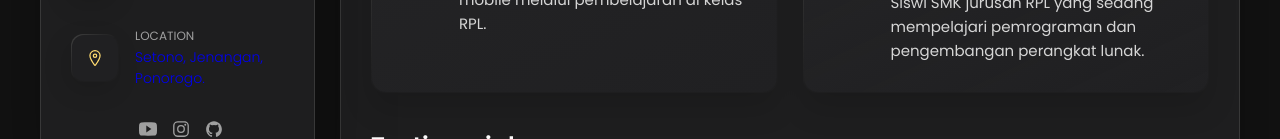
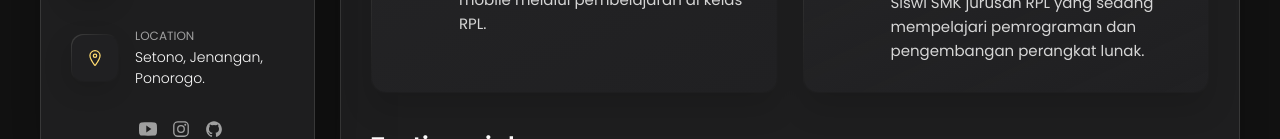
Before and after one commit to alifaaurina/Portofolio, a plain HTML site: page index.html in a window 1280 px wide. Shown: the part 767-906 px from the top of the page. Drawn offline with nearby package versions, Linux system fonts and the light colour scheme.

Commit message:
Update index.html

```diff
--- a/index.html
+++ b/index.html
@@ -121,11 +121,7 @@
             <div class="contact-info">
               <p class="contact-title">Location</p>
 
-    <address>
-      <a href="https://www.google.com/maps?q=Setono,+Jenangan,+Ponorogo" target="_blank">
-        Setono, Jenangan, Ponorogo.
-      </a>
-    </address>
+              <address>Setono, Jenangan, Ponorogo.</address>
             </div>
 
           </li>
```
Lines whose indentation alone changed are shown as unchanged.
